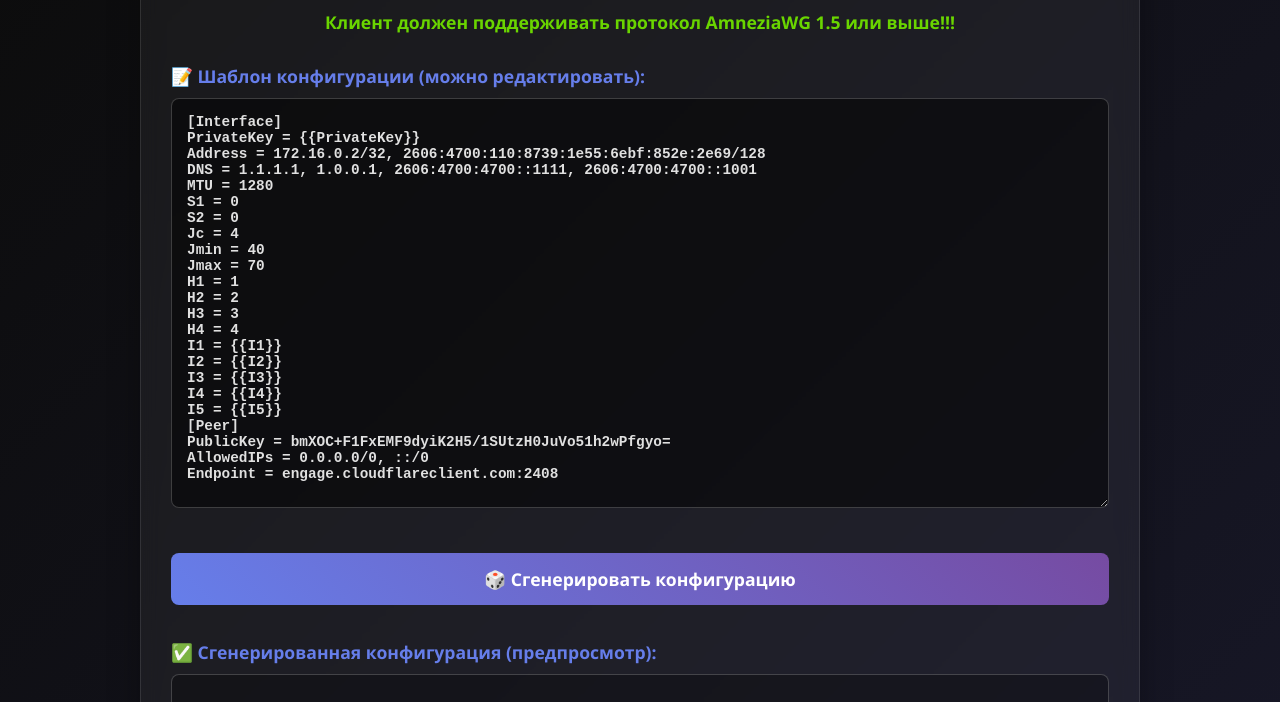
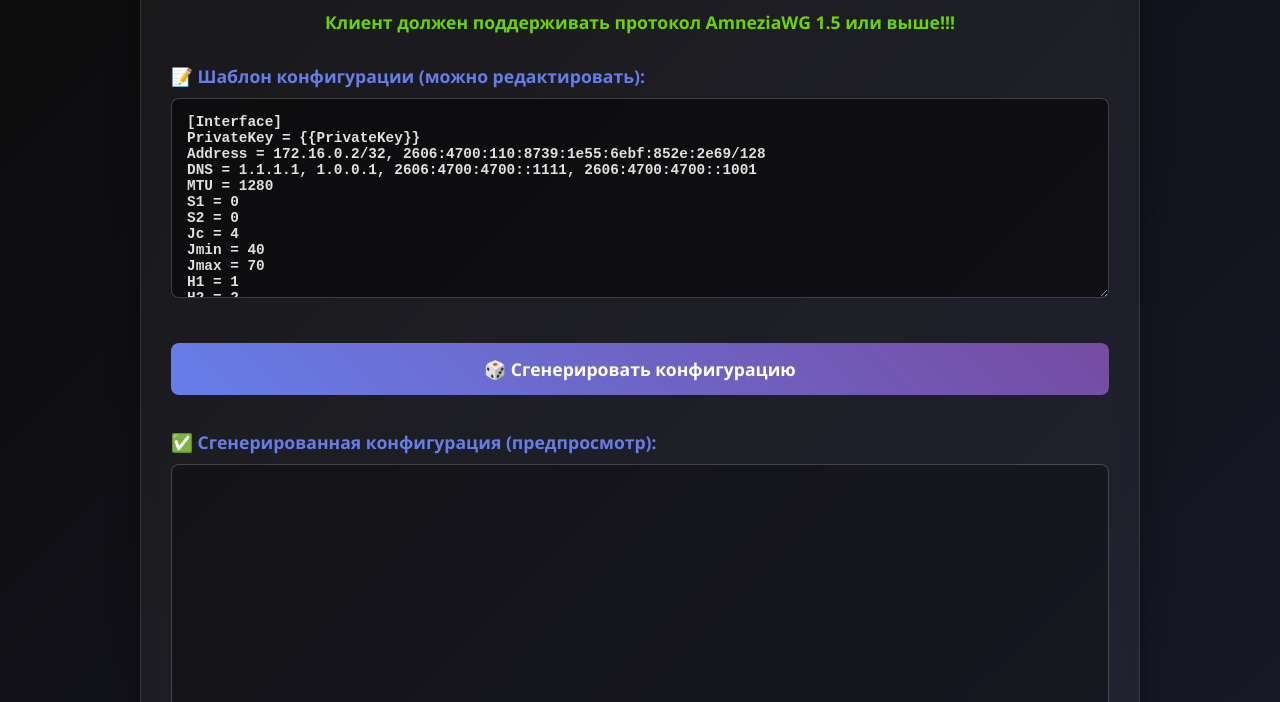
Before and after one commit to Desolvermen/AWG_Generator, a plain HTML site: page index.html in a window 1280 px wide. Shown: the part 98-800 px from the top of the page. Drawn offline with Linux system fonts and the light colour scheme.

Commit message:
Update index.html

```diff
--- a/index.html
+++ b/index.html
@@ -67,7 +67,7 @@
 
         textarea {
             width: 100%;
-            height: 410px; /* по умолчанию для ПК */
+            height: 200px; /* по умолчанию для ПК */
             background: rgba(0, 0, 0, 0.5);
             border: 1px solid rgba(255, 255, 255, 0.2);
             border-radius: 8px;
```
